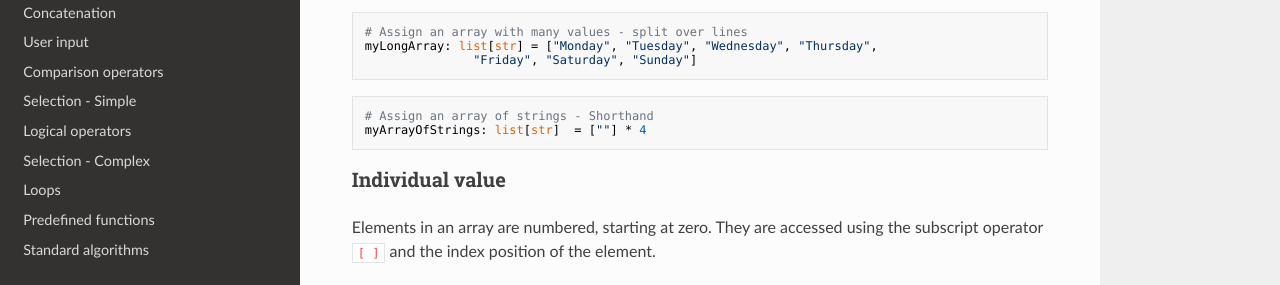
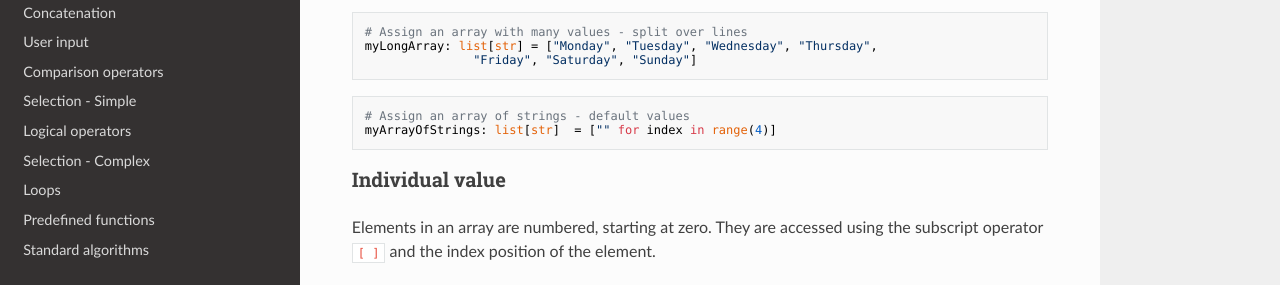
Before and after one commit to MrFriendCS/N5-CS, an MkDocs documentation site: the page built from docs/sdd/N5-CS-SDD-Assignment.md, in a window 1280 px wide and 900 px high, scrolled down 827 px. Shown: the part 151-436 px from the top of the window. Built offline with MkDocs 1.6.1, drawn with Linux system fonts in a browser that asks for light colours; nearby versions of some CDN libraries.

Commit message:
Update N5-CS-SDD-Assignment.md

````diff
--- a/docs/sdd/N5-CS-SDD-Assignment.md
+++ b/docs/sdd/N5-CS-SDD-Assignment.md
@@ -58,8 +58,8 @@ myLongArray: list[str] = ["Monday", "Tuesday", "Wednesday", "Thursday",
 ```
 
 ``` python
-# Assign an array of strings - Shorthand
-myArrayOfStrings: list[str]  = [""] * 4
+# Assign an array of strings - default values
+myArrayOfStrings: list[str]  = ["" for index in range(4)]
 ```
 
 
````
